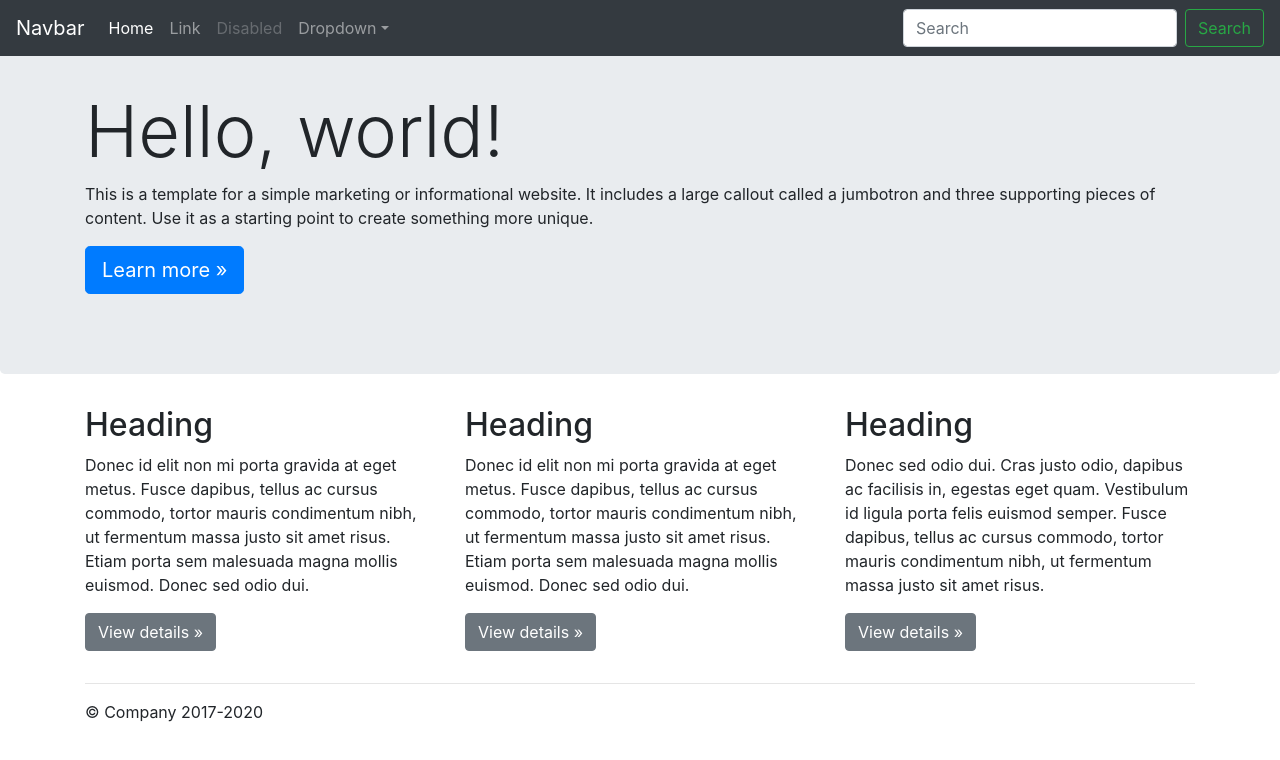
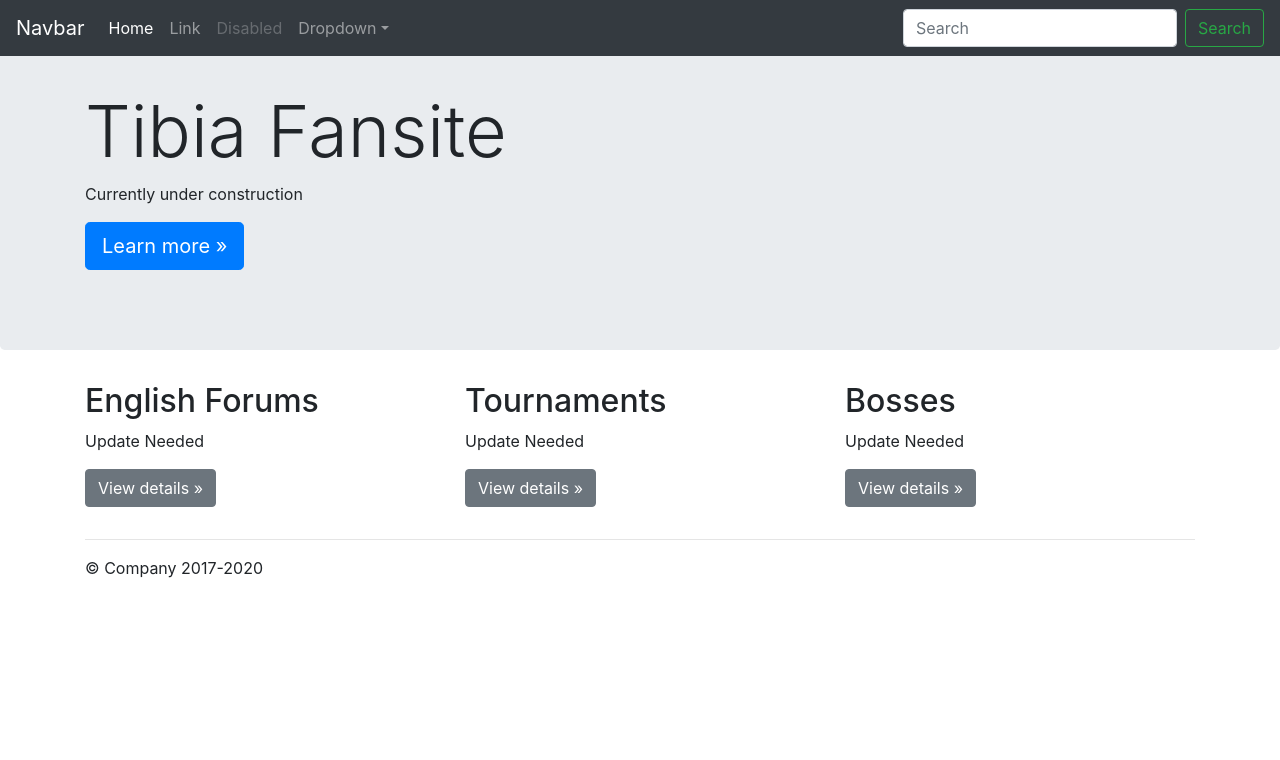
Before and after one commit to Fatherbad/tibiafansite, a website: page src/views/index.html in a window 1280 px wide. Drawn offline with nearby package versions, Linux system fonts and the light colour scheme; files that its build step writes are made by us from their sources; files whose address does not match are found by name.

Commit message:
Updating Fansite Description (Ideas?)

```diff
--- a/src/views/index.html
+++ b/src/views/index.html
@@ -70,8 +70,8 @@
   <!-- Main jumbotron for a primary marketing message or call to action -->
   <div class="jumbotron">
     <div class="container">
-      <h1 class="display-3">Hello, world!</h1>
-      <p>This is a template for a simple marketing or informational website. It includes a large callout called a jumbotron and three supporting pieces of content. Use it as a starting point to create something more unique.</p>
+      <h1 class="display-3">Tibia Fansite</h1>
+      <p>Currently under construction</p>
       <p><a class="btn btn-primary btn-lg" href="#" role="button">Learn more &raquo;</a></p>
     </div>
   </div>
@@ -80,18 +80,18 @@
     <!-- Example row of columns -->
     <div class="row">
       <div class="col-md-4">
-        <h2>Heading</h2>
-        <p>Donec id elit non mi porta gravida at eget metus. Fusce dapibus, tellus ac cursus commodo, tortor mauris condimentum nibh, ut fermentum massa justo sit amet risus. Etiam porta sem malesuada magna mollis euismod. Donec sed odio dui. </p>
+        <h2>English Forums</h2>
+        <p>Update Needed </p>
         <p><a class="btn btn-secondary" href="#" role="button">View details &raquo;</a></p>
       </div>
       <div class="col-md-4">
-        <h2>Heading</h2>
-        <p>Donec id elit non mi porta gravida at eget metus. Fusce dapibus, tellus ac cursus commodo, tortor mauris condimentum nibh, ut fermentum massa justo sit amet risus. Etiam porta sem malesuada magna mollis euismod. Donec sed odio dui. </p>
+        <h2>Tournaments</h2>
+        <p> Update Needed </p>
         <p><a class="btn btn-secondary" href="#" role="button">View details &raquo;</a></p>
       </div>
       <div class="col-md-4">
-        <h2>Heading</h2>
-        <p>Donec sed odio dui. Cras justo odio, dapibus ac facilisis in, egestas eget quam. Vestibulum id ligula porta felis euismod semper. Fusce dapibus, tellus ac cursus commodo, tortor mauris condimentum nibh, ut fermentum massa justo sit amet risus.</p>
+        <h2>Bosses</h2>
+        <p> Update Needed </p>
         <p><a class="btn btn-secondary" href="#" role="button">View details &raquo;</a></p>
       </div>
     </div>
```
